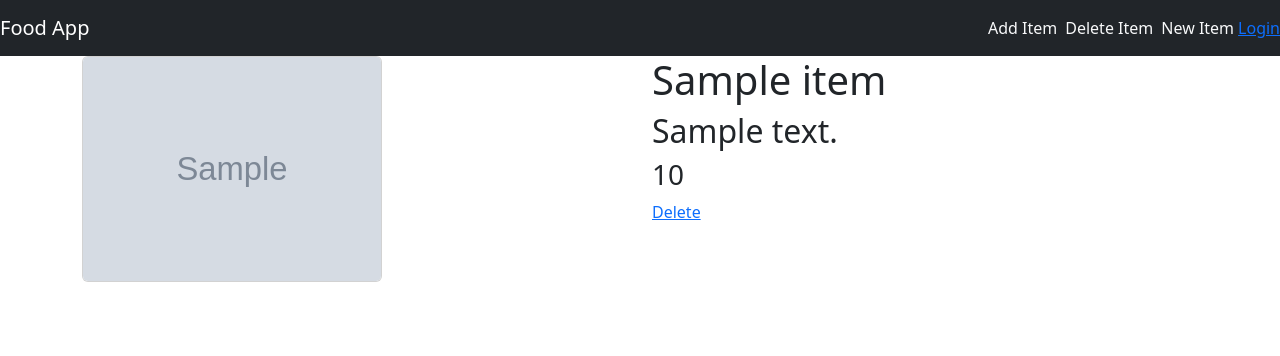
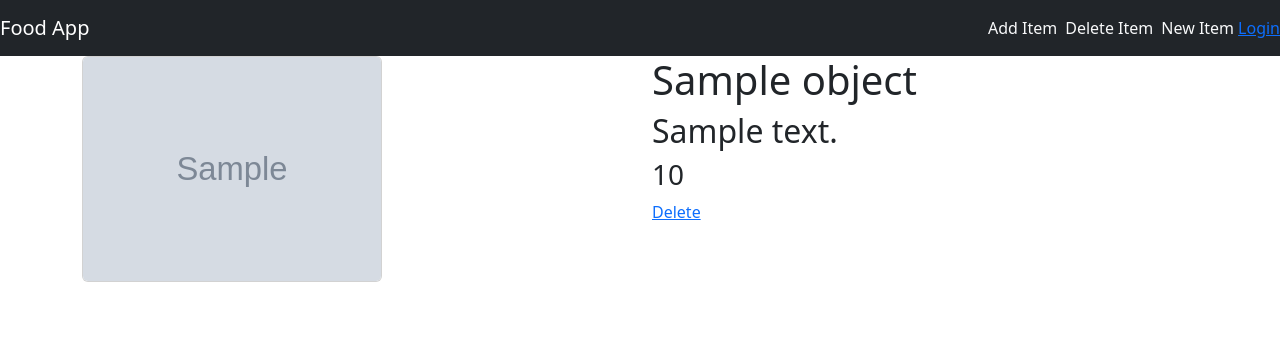
Before and after one commit to Emmanueldlf/food_menu, a Django app: template food/templates/food/detail.html in a window 1280 px wide. Shown: the top 356 px of the page. Run offline with Django 3.2, Linux system fonts and the light colour scheme; the template is opened without the code that fills it: most values are stand-ins (such as "Sample title", 1, 10 or a date in 2020); grey boxes marked "Sample" are stand-in pictures.

Commit message:
implemented the class based detail view

```diff
--- a/food/templates/food/detail.html
+++ b/food/templates/food/detail.html
@@ -8,9 +8,9 @@
       <img src="{{ item.item_image }}" class="card" height="250px" width="300px"></img>
     </div>
     <div class="col-md-6">
-      <h1>{{ item.item_name }}</h1>
-      <h2>{{ item.item_desc }}</h2>
-      <h3>{{ item.item_price }}</h3>
+      <h1>{{ object.item_name }}</h1>
+      <h2>{{ object.item_desc }}</h2>
+      <h3>{{ object.item_price }}</h3>
       <a href="{% url 'food:delete_item' item.id %}">Delete</a>
     </div>
   </div>
--- a/food/urls.py
+++ b/food/urls.py
@@ -6,7 +6,7 @@ urlpatterns = [
     # /food/
     path("", views.IndexClassView.as_view(),name="index"),
     # /food/:id
-    path("<int:item_id>", views.detail,name="detail"),
+    path("<int:pk>", views.FoodDetail.as_view(),name="detail"),
     path("item/",views.item,name="item"),
     path("add/", views.create_item,name="create_item"),
     path("update/<int:id>/",views.update_item,name="update_item"),
--- a/food/views.py
+++ b/food/views.py
@@ -4,6 +4,7 @@ from .models import Item
 from django.template import loader
 from .forms import ItemForm
 from django.views.generic.list import ListView
+from django.views.generic.detail import DetailView
 
 # Create your views here.
 
@@ -34,6 +35,10 @@ def detail(request, item_id):
     return render(request, 'food/detail.html', context)
     # return HttpResponse(template.render(context, request))
 
+class FoodDetail(DetailView):
+    model = Item
+    template_name = "food/detail.html"
+
 def create_item(request):
     form = ItemForm(request.POST or None)
 
```
